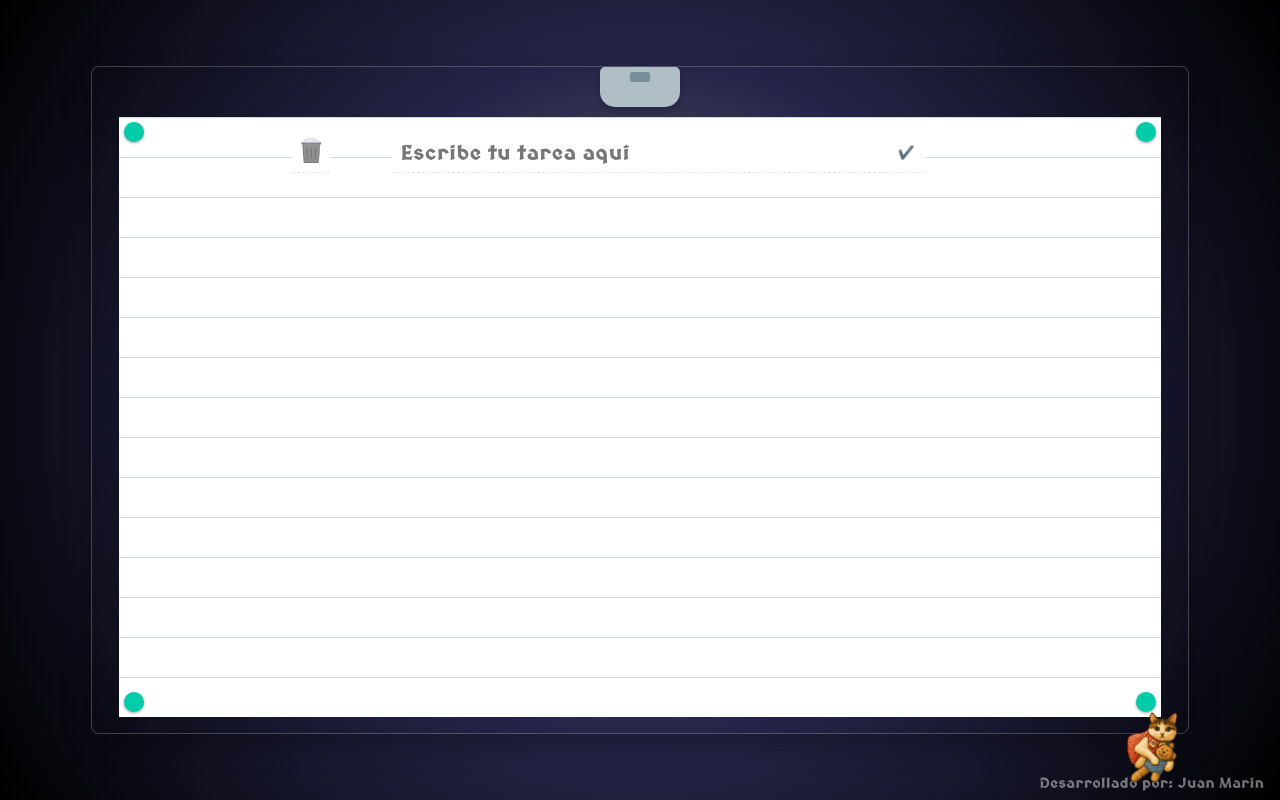
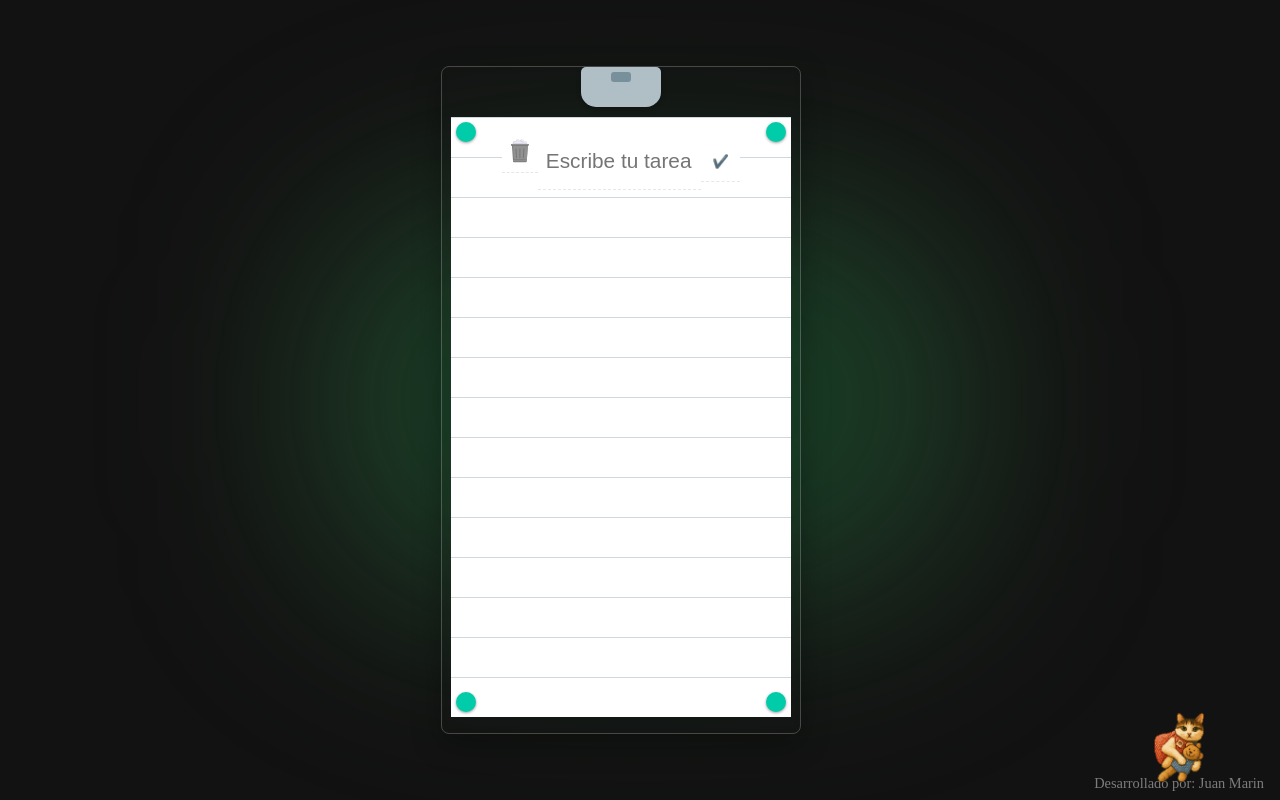
Before and after one commit to JuanM-8/TodoReact, a React (Vite) app: page / in a window 1280 px wide. Built offline with nearby package versions, Linux system fonts and the light colour scheme.

Commit message:
New: IA implementation

```diff
--- a/src/App.css
+++ b/src/App.css
@@ -1,18 +1,3 @@
-#root {
-  background: radial-gradient(
-    circle,
-    rgb(120, 119, 119) 0%,
-    rgb(36, 36, 72) 45%,
-    rgba(0, 0, 0, 1) 100%
-  );
-  margin: 0;
-  padding: 30px;
-  display: flex;
-  justify-content: center;
-  align-items: center;
-  min-height: 100vh;
-  box-sizing: border-box;
-}
 .error {
   position: absolute;
   top: 30px;
@@ -174,7 +159,7 @@
 
   /* Tarea seleccionada para Jira */
   li.task-selected {
-    border-left: 3px solid #4f8ef7;
+    border-left: 3px solid #7ec97655;
     background-color: rgba(79, 142, 247, 0.08);
   }
 
@@ -214,13 +199,13 @@
 
   /* Botón Jira */
   .btn-jira {
-    background-color: #0052cc !important;
+    background-color: #00ccaa !important;
     font-weight: 700;
     font-size: 13px;
     letter-spacing: 0.5px;
 
     &:hover {
-      background-color: #0041a8 !important;
+      background-color: #02a68b !important;
     }
   }
 }
@@ -229,7 +214,6 @@
 .ai-panel {
   margin: 12px 16px 16px;
   background: #f0f4ff;
-  border: 1px solid #c7d8ff;
   border-radius: 10px;
   overflow: hidden;
   box-shadow: 0 4px 16px rgba(79, 142, 247, 0.12);
@@ -240,7 +224,7 @@
   align-items: center;
   gap: 8px;
   padding: 10px 14px;
-  background: linear-gradient(135deg, #1e3a8a, #4338ca);
+  background: #00ccaa;
   color: #fff;
 }
 
@@ -259,7 +243,7 @@
 .ai-close {
   background: transparent !important;
   border: none !important;
-  color: rgba(255,255,255,0.7) !important;
+  color: rgba(255, 255, 255, 0.7) !important;
   cursor: pointer;
   width: auto !important;
   height: auto !important;
@@ -270,7 +254,7 @@
   transition: background 0.2s !important;
 
   &:hover {
-    background: rgba(255,255,255,0.15) !important;
+    background: rgba(255, 255, 255, 0.15) !important;
     color: #fff !important;
   }
 }
@@ -327,37 +311,23 @@
   width: fit-content;
   transition: all 0.2s;
   letter-spacing: 0.3px;
+  background: #00ccaa;
+  color: #fff;
 
+  &:hover:not(:disabled) {
+    background: #02a68b;
+    transform: translateY(-1px);
+  }
   &:disabled {
     opacity: 0.5;
     cursor: not-allowed;
   }
 }
 
-.ai-btn-blue {
-  background: #4f8ef7;
-  color: #fff;
-
-  &:hover:not(:disabled) {
-    background: #3b7df5;
-    transform: translateY(-1px);
-  }
-}
-
-.ai-btn-purple {
-  background: #7c3aed;
-  color: #fff;
-
-  &:hover:not(:disabled) {
-    background: #6d28d9;
-    transform: translateY(-1px);
-  }
-}
-
 .ai-result {
   background: #fff;
   border: 1px solid #c7d8ff;
-  border-left: 3px solid #4f8ef7;
+  border-left: 3px solid #00ccaa;
   border-radius: 6px;
   padding: 10px 12px;
   font-size: 12.5px;
@@ -366,9 +336,6 @@
   text-transform: none;
 }
 
-.ai-result-desc {
-  border-left-color: #7c3aed;
-}
 
 .ai-result p {
   margin: 0 0 8px;
@@ -412,27 +379,20 @@
 }
 
 @keyframes spin {
-  to { transform: rotate(360deg); }
+  to {
+    transform: rotate(360deg);
   }
-
-/* Toast */
-.ai-toast {
-  position: fixed;
-  bottom: 28px;
-  right: 28px;
-  background: #22c55e;
-  color: #fff;
-  font-size: 13px;
-  padding: 10px 18px;
-  border-radius: 8px;
-  box-shadow: 0 4px 12px rgba(34, 197, 94, 0.3);
-  z-index: 9999;
-  animation: toastIn 0.3s ease;
 }
 
 @keyframes toastIn {
-  from { opacity: 0; transform: translateY(8px); }
-  to { opacity: 1; transform: translateY(0); }
+  from {
+    opacity: 0;
+    transform: translateY(8px);
+  }
+  to {
+    opacity: 1;
+    transform: translateY(0);
+  }
 }
 
 footer {
--- a/src/App.jsx
+++ b/src/App.jsx
@@ -159,9 +159,6 @@ Título: "${titleToUse}"`,
 
   return (
     <>
-      {/* Toast */}
-      {toast && <div className="ai-toast">{toast}</div>}
-
       <div className={`error ${error ? "" : "hidden"}`}>
         <span>{error}</span>
       </div>
@@ -326,7 +323,7 @@ Título: "${titleToUse}"`,
                 <div className="ai-field">
                   <label className="ai-label">Título formal</label>
                   <button
-                    className="ai-btn ai-btn-blue"
+                    className="ai-btn"
                     onClick={handleFormalizeTitle}
                     disabled={loadingTitle}
                   >
@@ -371,7 +368,7 @@ Título: "${titleToUse}"`,
                     )}
                   </label>
                   <button
-                    className="ai-btn ai-btn-purple"
+                    className="ai-btn"
                     onClick={handleGenerateDesc}
                     disabled={loadingDesc}
                   >
@@ -380,7 +377,7 @@ Título: "${titleToUse}"`,
                         <span className="ai-spinner" /> Generando...
                       </>
                     ) : (
-                      "◈ Generar descripción"
+                      "✦ Generar descripción"
                     )}
                   </button>
                   {description && (
--- a/src/index.css
+++ b/src/index.css
@@ -1,7 +1,30 @@
-*,body{
- margin: 0;
-box-sizing: border-box;
-font-family: sonar;
+body {
+  height: 100vh;
+  max-width: 70rem;
+  margin: auto;
+  background: #121212;
+  color: #000000;
+  font-family:
+    Space Grotesk,
+    Space Grotesk Fallback;
+  display: flex;
+  align-items: center;
+  justify-content: center;
+}
+.glow {
+  position: fixed;
+
+  top: 50%;
+  left: 50%;
+  width: 50%;
+  height: 50%;
+  border-radius: 30%;
+  display: block;
+  background: radial-gradient(#064625aa 20%, #7ec97655);
+  transform: translate(-50%, -50%);
+  background-attachment: fixed;
+  filter: blur(100px);
+  z-index: -1;
 }
 
 @font-face {
--- a/src/main.jsx
+++ b/src/main.jsx
@@ -6,6 +6,8 @@ import { Footer } from "./assets/Footer.jsx";
 createRoot(document.getElementById("root")).render(
   <>
     <App />
+    <span className="glow"></span>
+
     <Footer></Footer>
-  </>
+  </>,
 );
```
Also changed, not shown: 1 other file (tests, documents, lock files or other folders). Lines whose indentation alone changed are shown as unchanged.
